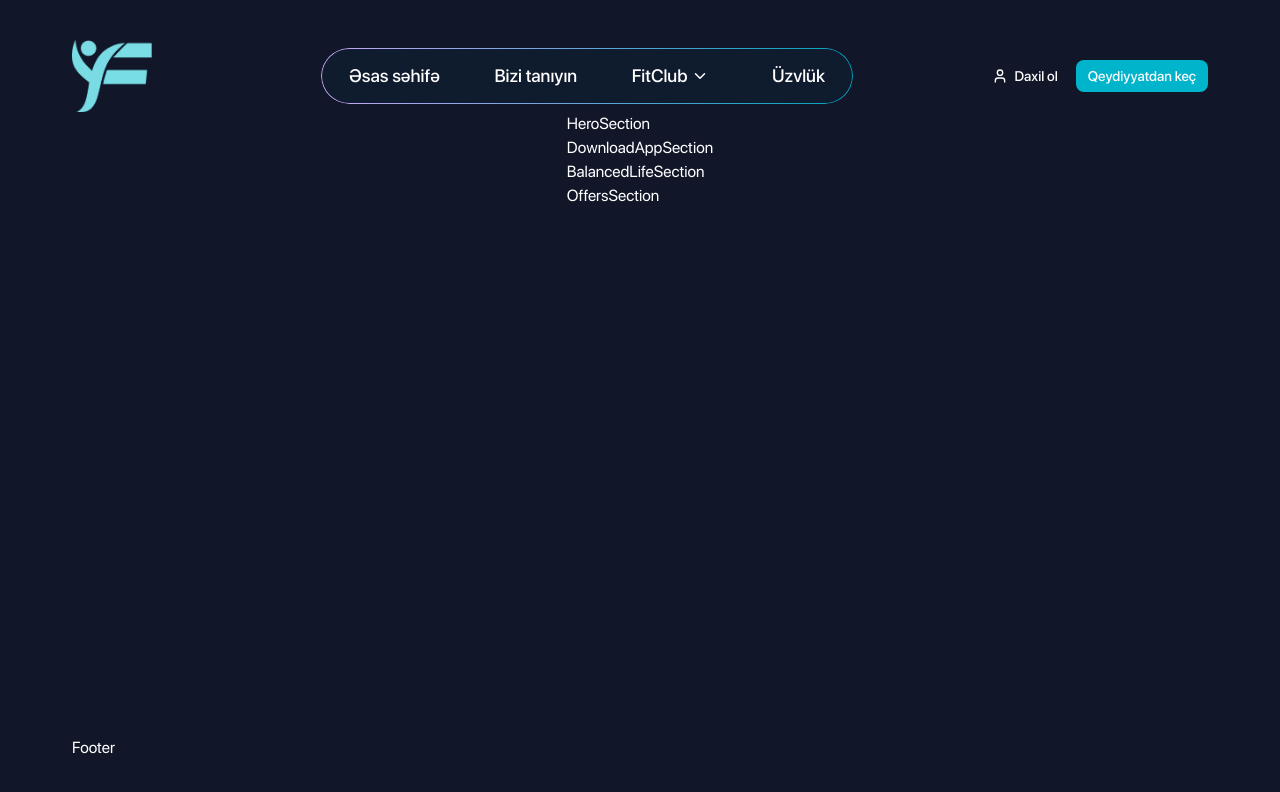
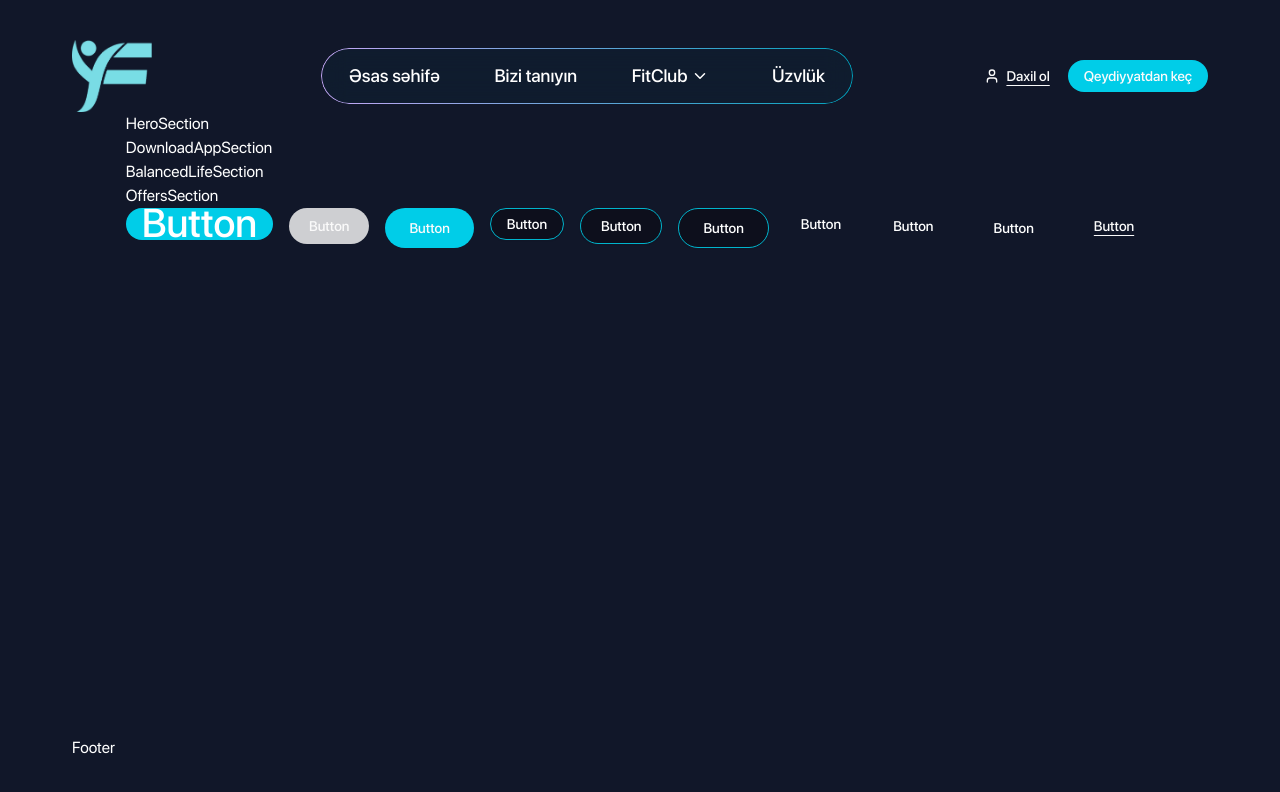
Before and after one commit to fitnest-health/frontend, a Next.js app: page / in a window 1280 px wide. Shown: the top 792 px of the page. Built offline with nearby package versions, Linux system fonts and the light colour scheme.

Commit message:
refactor: update button styles and add new button variants; adjust global color definitions

```diff
--- a/app/globals.css
+++ b/app/globals.css
@@ -57,7 +57,7 @@
   --color-electricblue-950: #00359e;
   --color-electricblue-1000: #002266;
 
-  --color-gray-50: #FAFAFA;
+  --color-gray-50: #fafafa;
   --color-gray-100: #f7f7f7;
   --color-gray-200: #f0f0f1;
   --color-gray-300: #ececed;
@@ -103,6 +103,55 @@
   --color-success-400: #43863a;
   --color-success-500: #2d5a27;
   --color-success-600: #1b3617;
+
+  --font-display: var(--font-sf-pro);
+  /* header sizes  */
+  --text-h1-size: 52px;
+  --text-h2-size: 48px;
+  --text-h3-size: 44px;
+  --text-h4-size: 40px;
+  --text-h5-size: 36px;
+  --text-h6-size: 30px;
+  /* titles */
+  --text-t1-size: 26px;
+  --text-t2-size: 24px;
+  /* sub titles */
+  --text-s1-size: 20px;
+  --text-s2-size: 18px;
+  /* body */
+  --text-b1-size: 16px;
+  --text-b2-size: 14px;
+  --text-b3-size: 12px;
+
+  /* line heights */
+  --leading-h1: 80px;
+  --leading-h2: 72px;
+  --leading-h3: 66px;
+  --leading-h4: 60px;
+  --leading-h5: 52px;
+  --leading-h6: 46px;
+  --leading-t1: 40px;
+  --leading-t2: 36px;
+  --leading-s1: 30px;
+  --leading-s2: 28px;
+  --leading-b1: 24px;
+  --leading-b2: 20px;
+  --leading-b3: 18px;
+
+/* it doesnt work */
+  /* --font-header-1 : var(--font-sf-pro, var(--text-h1-size, var(--leading-h1)));
+  --font-header-2 : var(--font-sf-pro, var(--text-h2-size, var(--leading-h2)));
+  --font-header-3 : var(--font-sf-pro, var(--text-h3-size, var(--leading-h3)));
+  --font-header-4 : var(--font-sf-pro, var(--text-h4-size, var(--leading-h4)));
+  --font-header-5 : var(--font-sf-pro, var(--text-h5-size, var(--leading-h5)));
+  --font-header-6 : var(--font-sf-pro, var(--text-h6-size, var(--leading-h6)));
+  --font-title-1 : var(--font-sf-pro, var(--text-t1-size, var(--leading-t1)));
+  --font-title-2 : var(--font-sf-pro, var(--text-t2-size, var(--leading-t2)));
+  --font-subtitle-1 : var(--font-sf-pro, var(--text-s1-size, var(--leading-s1)));
+  --font-subtitle-2 : var(--font-sf-pro, var(--text-s2-size, var(--leading-s2)));
+  --font-body-1 : var(--font-sf-pro, var(--text-b1-size, var(--leading-b1)));
+  --font-body-2 : var(--font-sf-pro, var(--text-b2-size, var(--leading-b2)));
+  --font-body-3 : var(--font-sf-pro, var(--text-b3-size, var(--leading-b3))); */
 }
 
 @theme inline {
@@ -110,6 +159,7 @@
   --color-foreground: var(--color-gray-50);
   --font-sans: var(--font-geist-sans);
   --font-mono: var(--font-geist-mono);
+
   --color-sidebar-ring: var(--sidebar-ring);
   --color-sidebar-border: var(--sidebar-border);
   --color-sidebar-accent-foreground: var(--sidebar-accent-foreground);
@@ -162,8 +212,8 @@
   --accent: oklch(0.97 0 0);
   --accent-foreground: oklch(0.205 0 0);
   --destructive: var(--color-error-400);
-  --border: oklch(0.922 0 0);
-  --input: oklch(0.922 0 0);
+  --border: var(--color-primary-700);
+  --input: #0c0e1266;
   --ring: oklch(0.708 0 0);
   --chart-1: oklch(0.646 0.222 41.116);
   --chart-2: oklch(0.6 0.118 184.704);
--- a/app/page.tsx
+++ b/app/page.tsx
@@ -2,6 +2,7 @@ import BalancedLifeSection from "@/components/home/BalancedLifeSection ";
 import DownloadAppSection from "@/components/home/DownloadAppSection ";
 import HeroSection from "@/components/home/HeroSection";
 import OffersSection from "@/components/home/OffersSection";
+import { Button } from "@/components/ui/button";
 
 export default function Home() {
   return (
@@ -10,6 +11,39 @@ export default function Home() {
       <DownloadAppSection />
       <BalancedLifeSection />
       <OffersSection />
+
+      <div className="testing flex gap-4">
+        <Button className="text-h4-size" variant={"default"} size={"sm"}>
+          Button
+        </Button>
+        <Button disabled  variant={"default"} size={"default"}>
+          Button
+        </Button>
+        <Button variant={"default"} size={"lg"}>
+          Button
+        </Button>
+        <Button variant={"outline"} size={"sm"}>
+          Button
+        </Button>
+        <Button variant={"outline"} size={"default"}>
+          Button
+        </Button>
+        <Button variant={"outline"} size={"lg"}>
+          Button
+        </Button>
+
+        <Button variant={"ghost"} size={"sm"}>
+          Button
+        </Button>
+        <Button variant={"ghost"} size={"default"}>
+          Button
+        </Button>
+        <Button variant={"ghost"} size={"lg"}>
+          Button
+        </Button>
+
+        <Button variant={"link"}>Button</Button>
+      </div>
     </div>
   );
 }
--- a/components/ui/button.tsx
+++ b/components/ui/button.tsx
@@ -5,25 +5,25 @@ import { cva, type VariantProps } from "class-variance-authority"
 import { cn } from "@/lib/utils"
 
 const buttonVariants = cva(
-  "inline-flex items-center justify-center gap-2 whitespace-nowrap rounded-md text-sm font-medium transition-all disabled:pointer-events-none disabled:opacity-50 [&_svg]:pointer-events-none [&_svg:not([class*='size-'])]:size-4 shrink-0 [&_svg]:shrink-0 outline-none focus-visible:border-ring focus-visible:ring-ring/50 focus-visible:ring-[3px] aria-invalid:ring-destructive/20 dark:aria-invalid:ring-destructive/40 aria-invalid:border-destructive",
+  "inline-flex items-center justify-center gap-2 whitespace-nowrap rounded-md text-sm font-medium transition-all disabled:pointer-events-none disabled:bg-muted disabled:text-muted-foreground [&_svg]:pointer-events-none [&_svg:not([class*='size-'])]:size-4 shrink-0 [&_svg]:shrink-0 outline-none focus-visible:border-ring focus-visible:ring-ring/50 focus-visible:ring-[3px] aria-invalid:ring-destructive/20 dark:aria-invalid:ring-destructive/40 aria-invalid:border-destructive",
   {
     variants: {
       variant: {
-        default: "bg-primary text-primary-foreground hover:bg-primary/90",
+        default: "bg-primary-600 text-primary-foreground hover:bg-primary-700  border-0 ",
         destructive:
-          "bg-destructive text-white hover:bg-destructive/90 focus-visible:ring-destructive/20 dark:focus-visible:ring-destructive/40 dark:bg-destructive/60",
+          "bg-destructive text-white hover:bg-destructive/90 focus-visible:ring-destructive/20 dark:focus-visible:ring-destructive/40 dark:bg-destructive/60 rounded-[32px] ",
         outline:
-          "border bg-background shadow-xs hover:bg-accent hover:text-accent-foreground dark:bg-input/30 dark:border-input dark:hover:bg-input/50",
+          "border bg-background shadow-xs hover:bg-primary-600 hover:text-primary-foreground dark:bg-input/30 dark:border-input dark:hover:bg-input/50 rounded-[32px]",
         secondary:
           "bg-secondary text-secondary-foreground hover:bg-secondary/80",
         ghost:
-          "hover:bg-accent hover:text-accent-foreground dark:hover:bg-accent/50",
-        link: "text-[#FAFAFA] underline-offset-4 hover:text-[#00B4CC]",
+          " hover:text-primary-600 dark:hover:bg-accent/50",
+        link: "text-[#FAFAFA] underline-offset-4 hover:text-[#00B4CC] underline",
       },
       size: {
-        default: "h-9 px-4 py-2 has-[>svg]:px-3",
-        sm: "h-8 rounded-md gap-1.5 px-3 has-[>svg]:px-2.5",
-        lg: "h-10 rounded-md px-6 has-[>svg]:px-4",
+        default: "h-9 py-2.5 px-5  rounded-[32px] has-[>svg]:px-3 cursor-pointer",
+        sm: "h-8 rounded-[32px] gap-1.5 px-4 py-2 has-[>svg]:px-2.5 cursor-pointer",
+        lg: "h-10 rounded-[32px] px-6 has-[>svg]:px-4 cursor-pointer",
         icon: "size-9",
         "icon-sm": "size-8",
         "icon-lg": "size-10",
```
